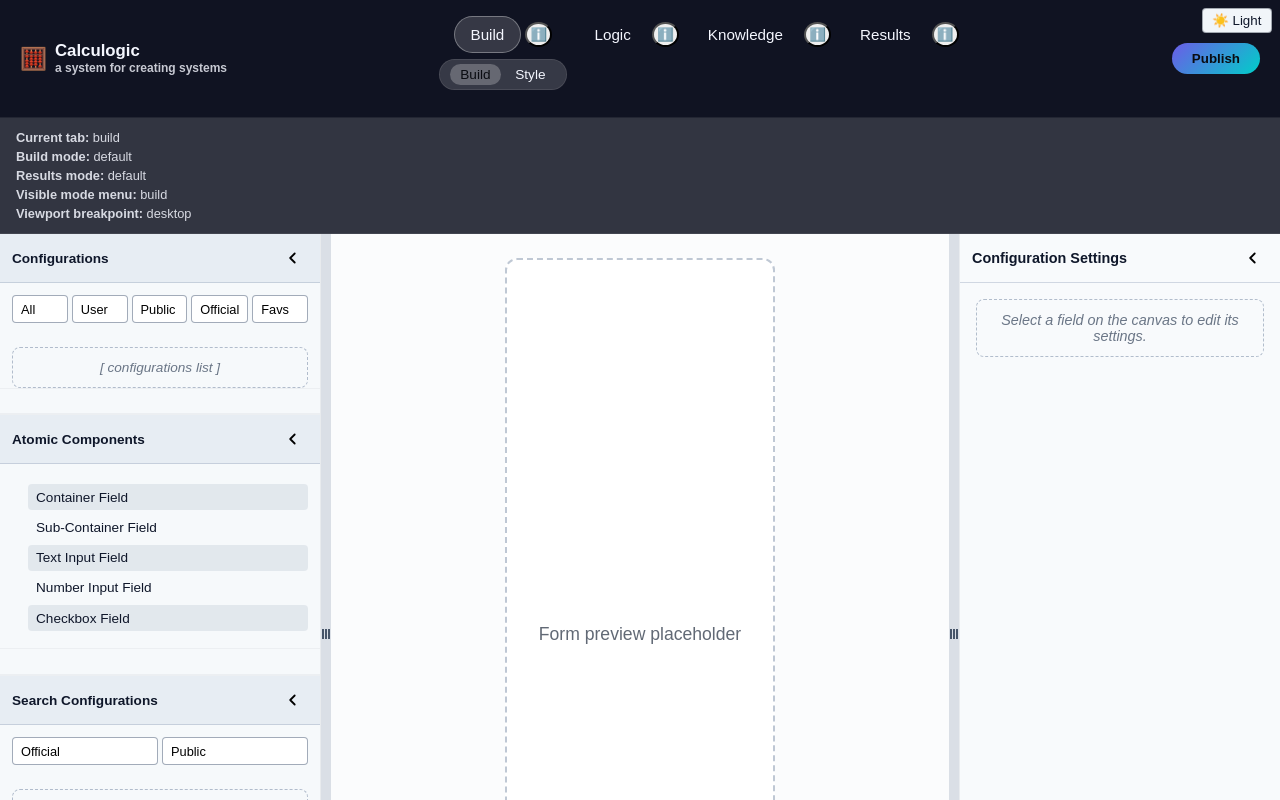
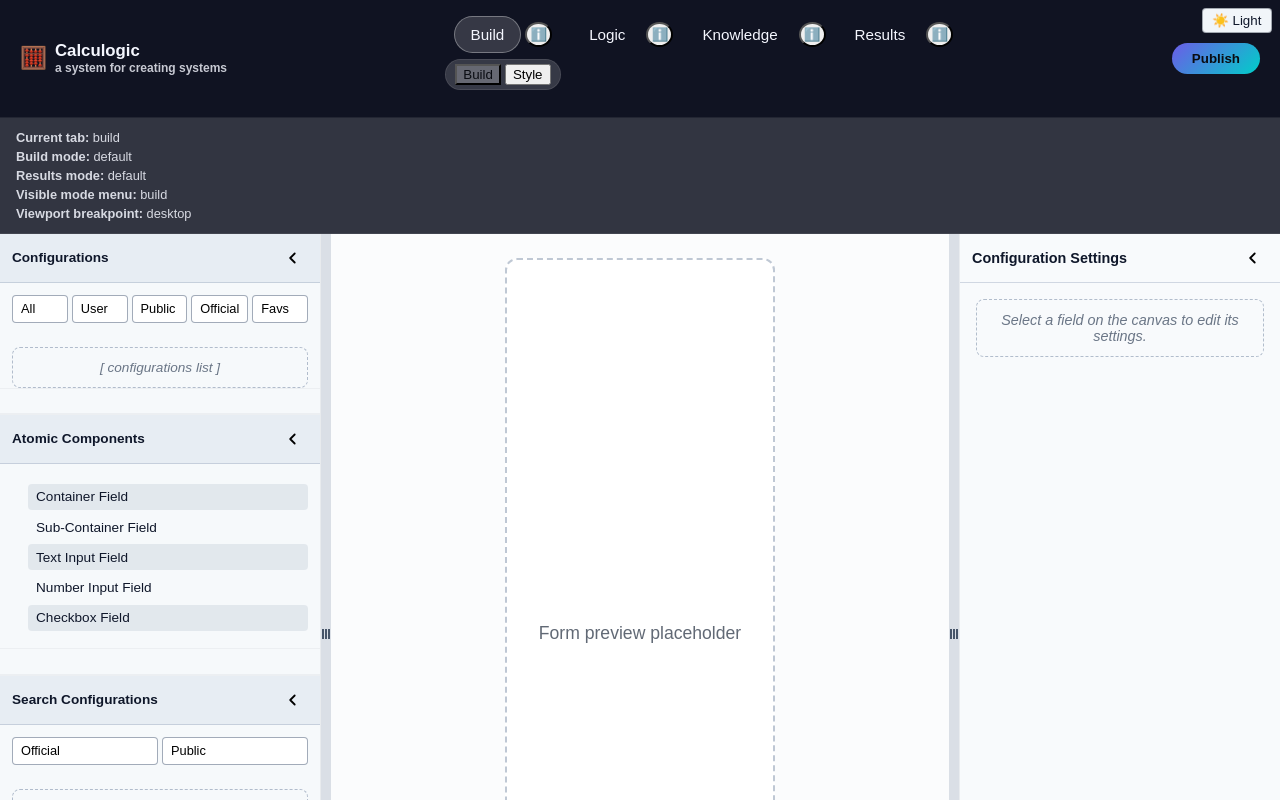
Before and after one commit to HCAToolkit/Calculogic_React_App, a React (Vite) app: page / in a window 1280 px wide. Shown: the top 800 px of the page. Built offline with nearby package versions, Linux system fonts and the light colour scheme.

Commit message:
Adjusted touch targets

```diff
--- a/src/components/GlobalHeaderShell/GlobalHeaderShell.build.css
+++ b/src/components/GlobalHeaderShell/GlobalHeaderShell.build.css
@@ -214,44 +214,30 @@
   margin-top: -0.15rem; /* tiny overlap */
 }
 
-/* invisible bridge to keep pointer events active while moving between tab and menu */
+/* invisible bridge tightened so it doesn't create a large hit area */
 .mode-menu[data-pinned='false']::before {
   content: "";
   position: absolute;
   left: 50%;
-  top: -0.6rem; /* reach further toward the tab */
+  top: -0.35rem; /* reach just enough toward the tab */
   transform: translateX(-50%);
-  width: calc(100% + 0.6rem); /* wider bridge */
-  height: 0.6rem; /* taller bridge to improve hit handoff */
+  width: calc(100% + 0.25rem); /* smaller bridge so text remains the primary target */
+  height: 0.35rem;
   background: transparent;
-  pointer-events: auto; /* preserves hover while crossing the small area */
-  z-index: 0; /* keep it above background but below visible menu items */
+  pointer-events: auto;
+  z-index: 0;
 }
 
-/* [4.13.b] shell-globalHeader · Primitive · "Mode Menu Item"
-   Concern: BuildStyle · Catalog: navigation.pill
-   Notes: Buttons toggling between Base and Style modes per tab. */
-.mode-menu__item {
-  border: none;
-  background: transparent;
-  color: inherit;
-  font-size: 0.85rem;
-  font-weight: 500;
-  padding: 0.2rem 0.65rem;
-  border-radius: 999px;
-  cursor: pointer;
-  transition: background 0.16s ease, color 0.16s ease;
-}
-
+/* mode menu items: make the text itself the primary touch target */
 .mode-menu[data-pinned='false'] .mode-menu__item {
   border-radius: 0.5rem;
-  text-align: center; /* center the label inside the smaller menu */
-  padding: 0.5rem 0.6rem; /* increased padding for larger touch area */
+  text-align: center;
+  padding: 0 0.15rem; /* minimal horizontal breathing — text is the main hit */
+  display: inline-block;
   width: auto;
   min-width: 0;
-  display: inline-block;
-  min-height: 2.4rem; /* ensure a comfortable vertical hit size */
-  line-height: 1; /* keep text vertically centered */
+  min-height: 0; /* remove enforced large vertical hit */
+  line-height: 1; /* let text determine height */
   box-sizing: border-box;
 }
 
```
